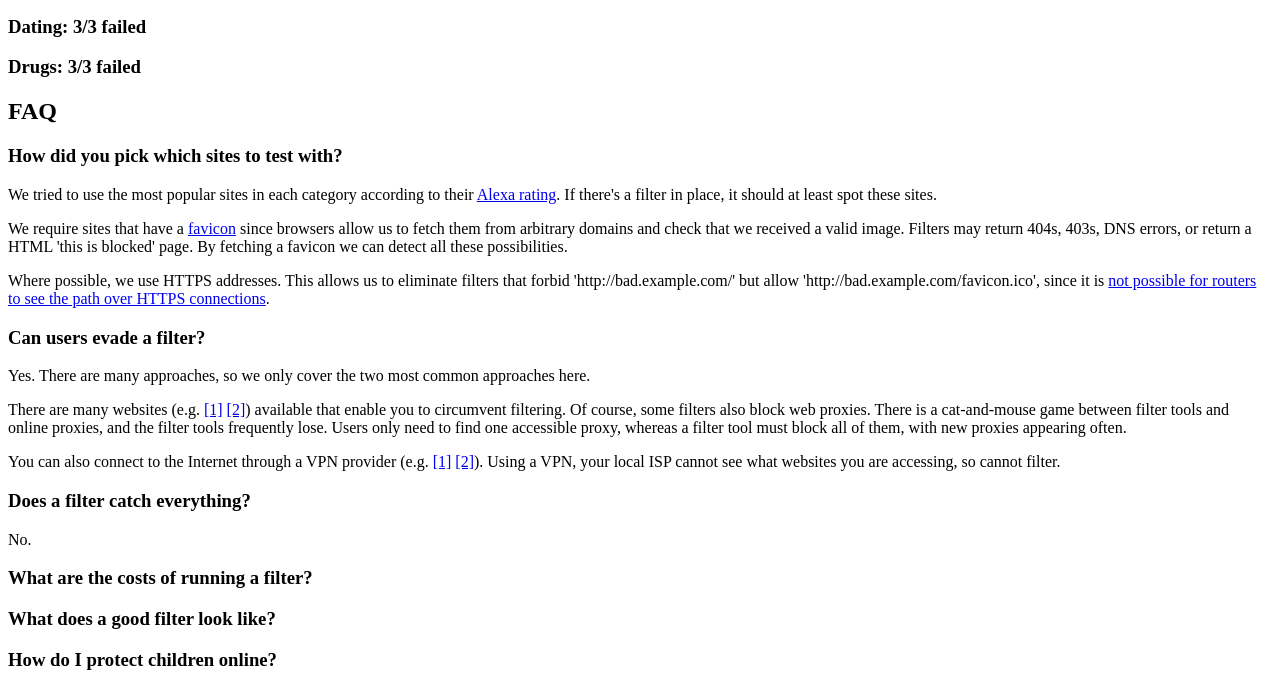
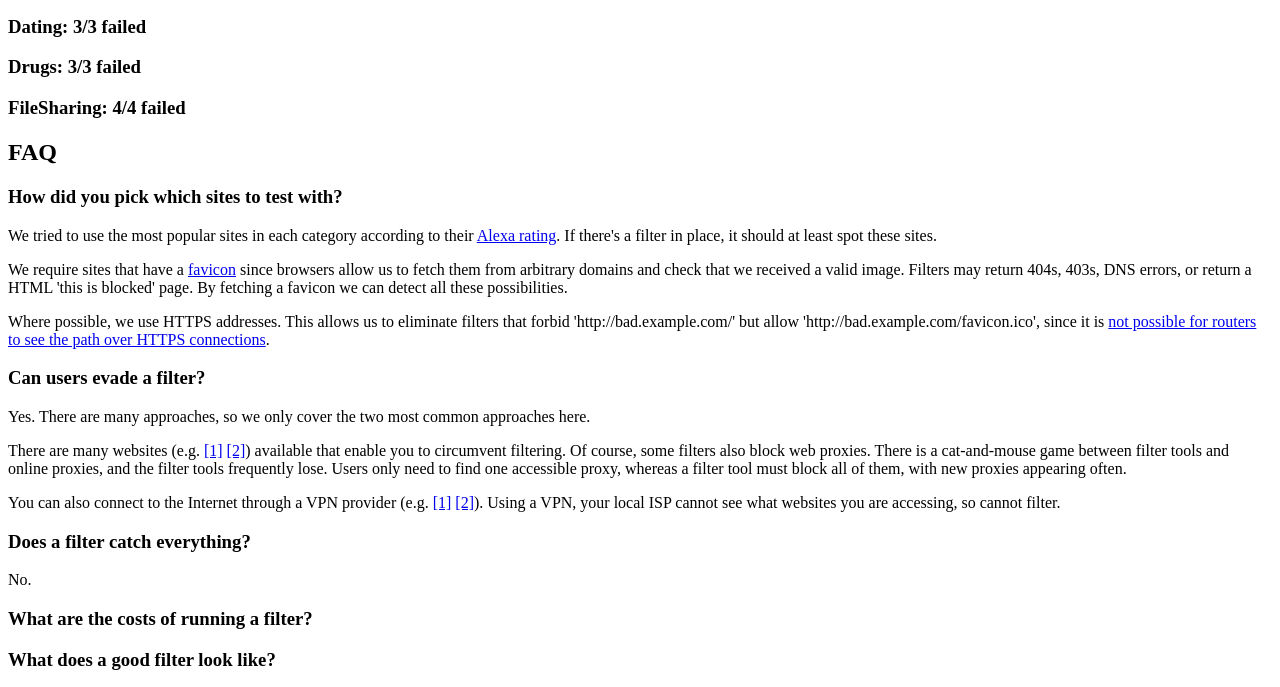
Before and after one commit to Wilfred/is_my_internet_filtered, a plain HTML site: page imif/public/index.html in a window 1280 px wide. Shown: the part 105-792 px from the top of the page. Drawn offline with Linux system fonts and the light colour scheme.

Commit message:
moving to using harpjs folder structure

```diff
--- a/checker.js
+++ b/imif/public/checker.js
@@ -29,7 +29,19 @@
             url: "https://www.erowid.org/favicon.ico",
             name: "Erowid"
         }],
-        fileSharing: [],
+        fileSharing: [{
+            url: "https://www.4shared.com/favicon.ico",
+            name: "4shared"
+        }, {
+            url: "http://static.filestube.com/files/images/favicon.ico",
+            name: "FilesTube"
+        }, {
+            url: "https://torrentz.eu/favicon.ico",
+            name: "Torrentz"
+        }, {
+            url: "http://thepiratebay.sx/favicon.ico",
+            name: "The Pirate Bay"
+        }],
         gambling: [],
         gaming: [],
         hacking: [],
--- a/index.html
+++ b/imif/public/index.html
@@ -17,6 +17,9 @@
 
         <h3 id="drugs-summary">Drugs</h3>
         <div id="drugs-details"></div>
+
+        <h3 id="fileSharing-summary">File Sharing</h3>
+        <div id="fileSharing-details"></div>
 
         <h2>FAQ</h2>
 
```
Also changed, not shown: imif/public/jquery.min.js (renamed from jquery.min.js), 1 other file.
